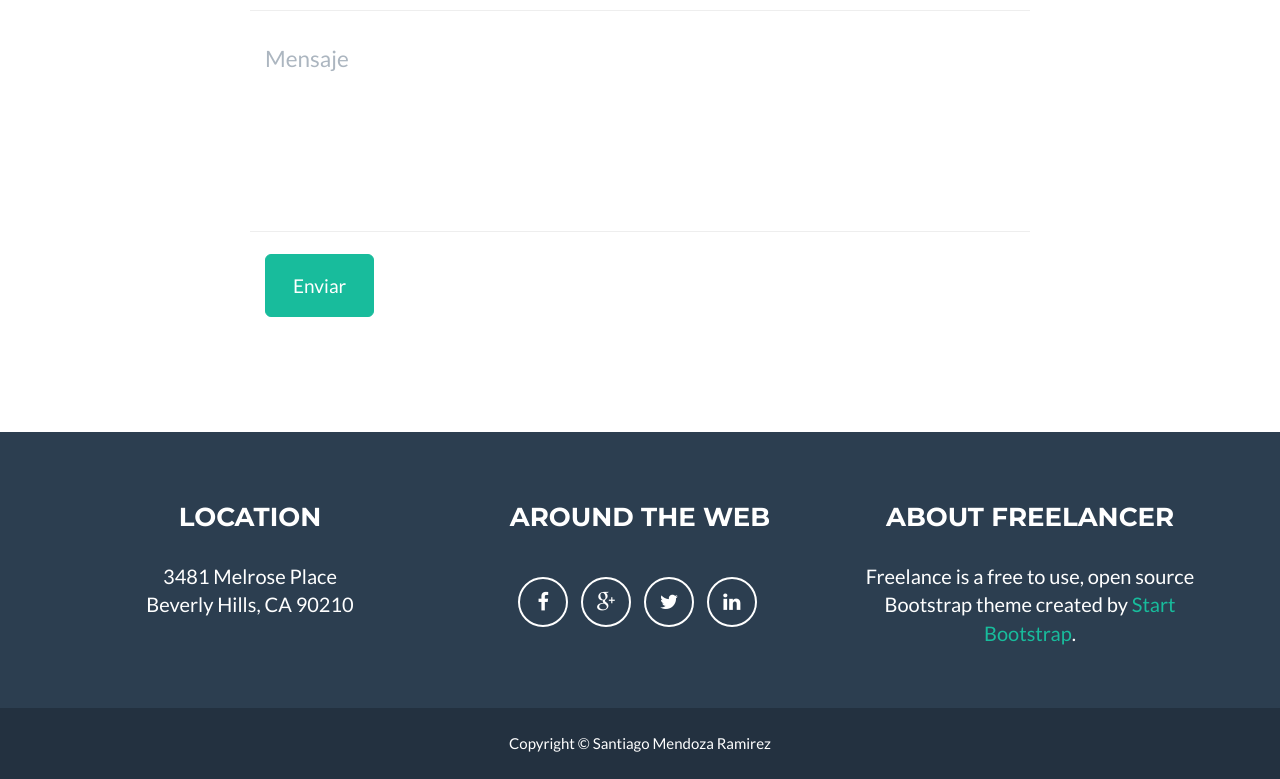
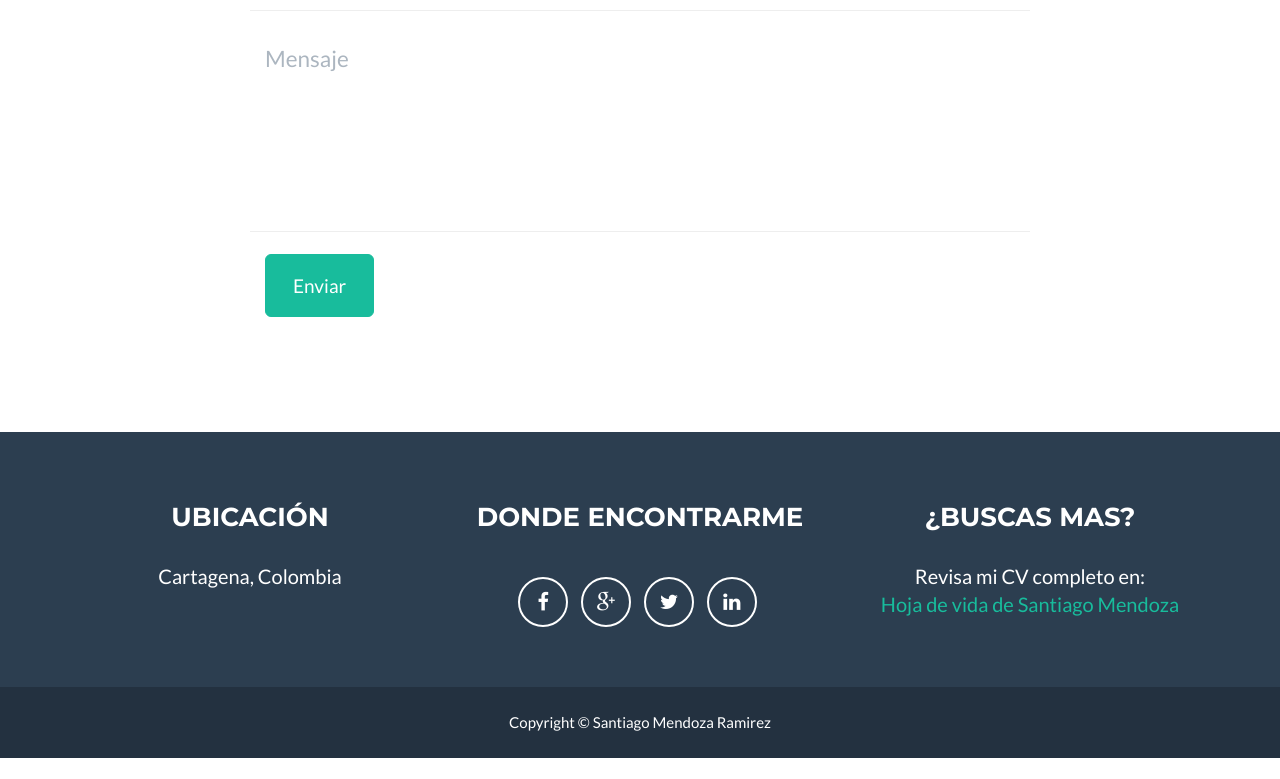
Before and after one commit to sanmen1593/SantiagoMendoza.org, a plain HTML site: page index.html in a window 1280 px wide. Shown: the part 2526-3305 px from the top of the page. After the commit the page ends 3284 px from the top, so only its background shows below. Drawn offline with nearby package versions, Linux system fonts and the light colour scheme.

Commit message:
Editar Location, Around the web, y About Freelancer

```diff
--- a/index.html
+++ b/index.html
@@ -224,11 +224,11 @@
                 <div class="container">
                     <div class="row">
                         <div class="footer-col col-md-4">
-                            <h3>Location</h3>
-                            <p>3481 Melrose Place<br>Beverly Hills, CA 90210</p>
+                            <h3>Ubicación</h3>
+                            <p>Cartagena, Colombia</p>
                         </div>
                         <div class="footer-col col-md-4">
-                            <h3>Around the Web</h3>
+                            <h3>Donde encontrarme</h3>
                             <ul class="list-inline">
                                 <li>
                                     <a href="http://www.facebook.com/SantiagoMendozaOficial" class="btn-social btn-outline"><i class="fa fa-fw fa-facebook"></i></a>
@@ -248,8 +248,8 @@
                             </ul>
                         </div>
                         <div class="footer-col col-md-4">
-                            <h3>About Freelancer</h3>
-                            <p>Freelance is a free to use, open source Bootstrap theme created by <a href="http://startbootstrap.com">Start Bootstrap</a>.</p>
+                            <h3>¿Buscas mas?</h3>
+                            <p>Revisa mi CV completo en: <br><a href="http://www.santiagomendoza.org/cv">Hoja de vida de Santiago Mendoza</a></p>
                         </div>
                     </div>
                 </div>
```
